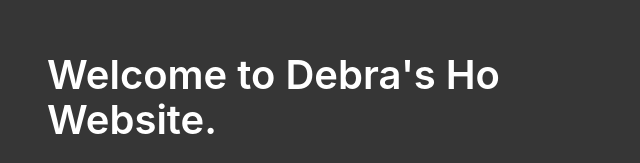
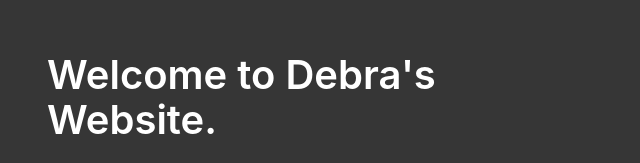
Before and after one commit to debraaaho/hoyancheng.github.io, a plain HTML site: page index.html in a window 1280 px wide. Shown: the part 197-360 px from the top of the page, without its empty margins (311-951 px from the left). Drawn offline with nearby package versions, Linux system fonts and the light colour scheme.

Commit message:
Update index.html

```diff
--- a/index.html
+++ b/index.html
@@ -13,7 +13,7 @@
             <div class="columns is-vcentered is-centered">
                 <div class="column is-6">
                     <div class="block">
-                        <h1 class="title is-2">Welcome to Debra's Ho Website.</h1>
+                        <h1 class="title is-2">Welcome to Debra's Website.</h1>
                     </div>
                     <div class="block">
                         <h2 class="subtitle">Lorem Ipsum is simply dummy text of the printing and typesetting industry. Lorem Ipsum has been the industry's standard dummy text ever since the 1500s, when an unknown printer took a galley of type and scrambled it to make a type specimen book.<br>
```
